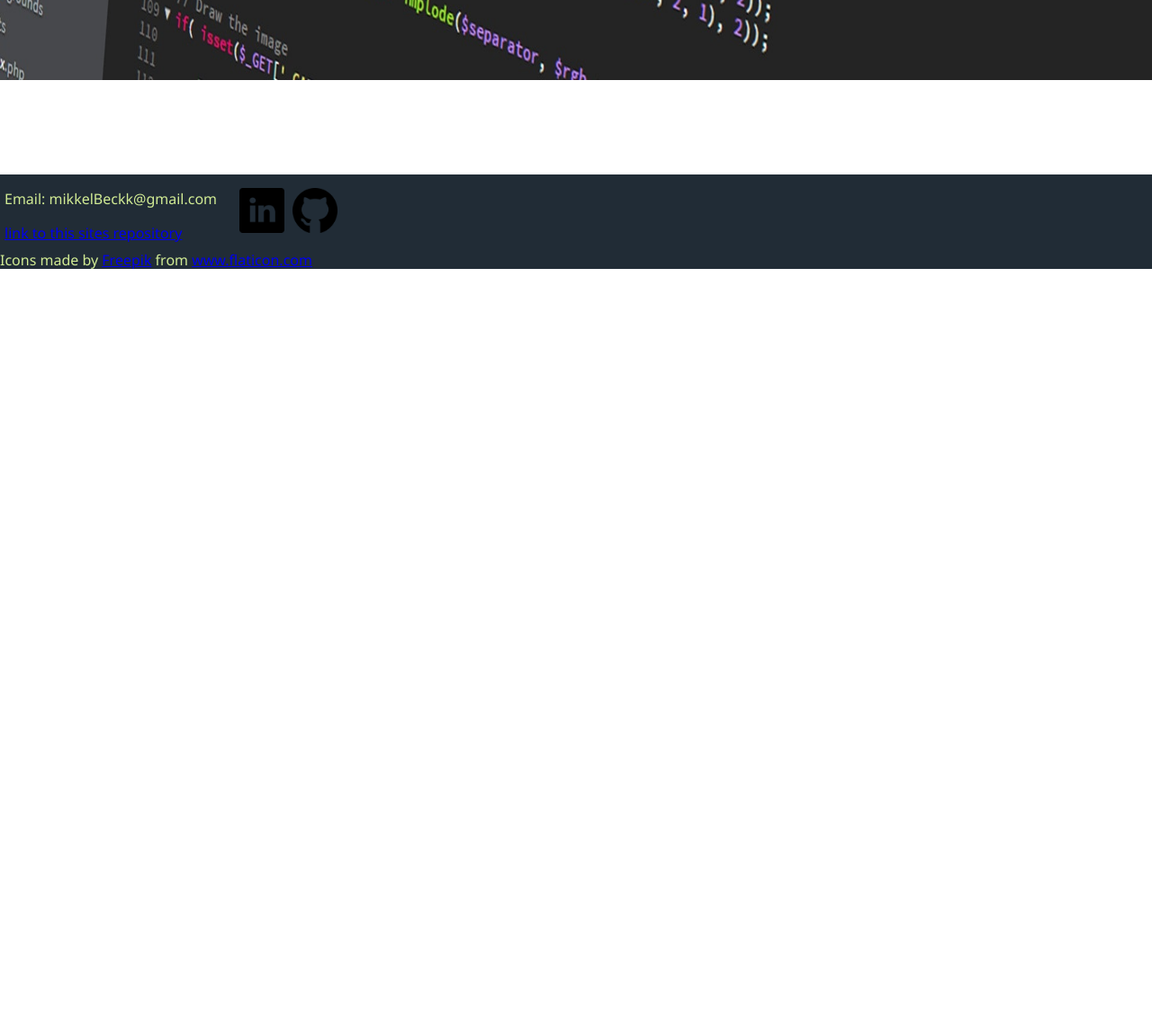
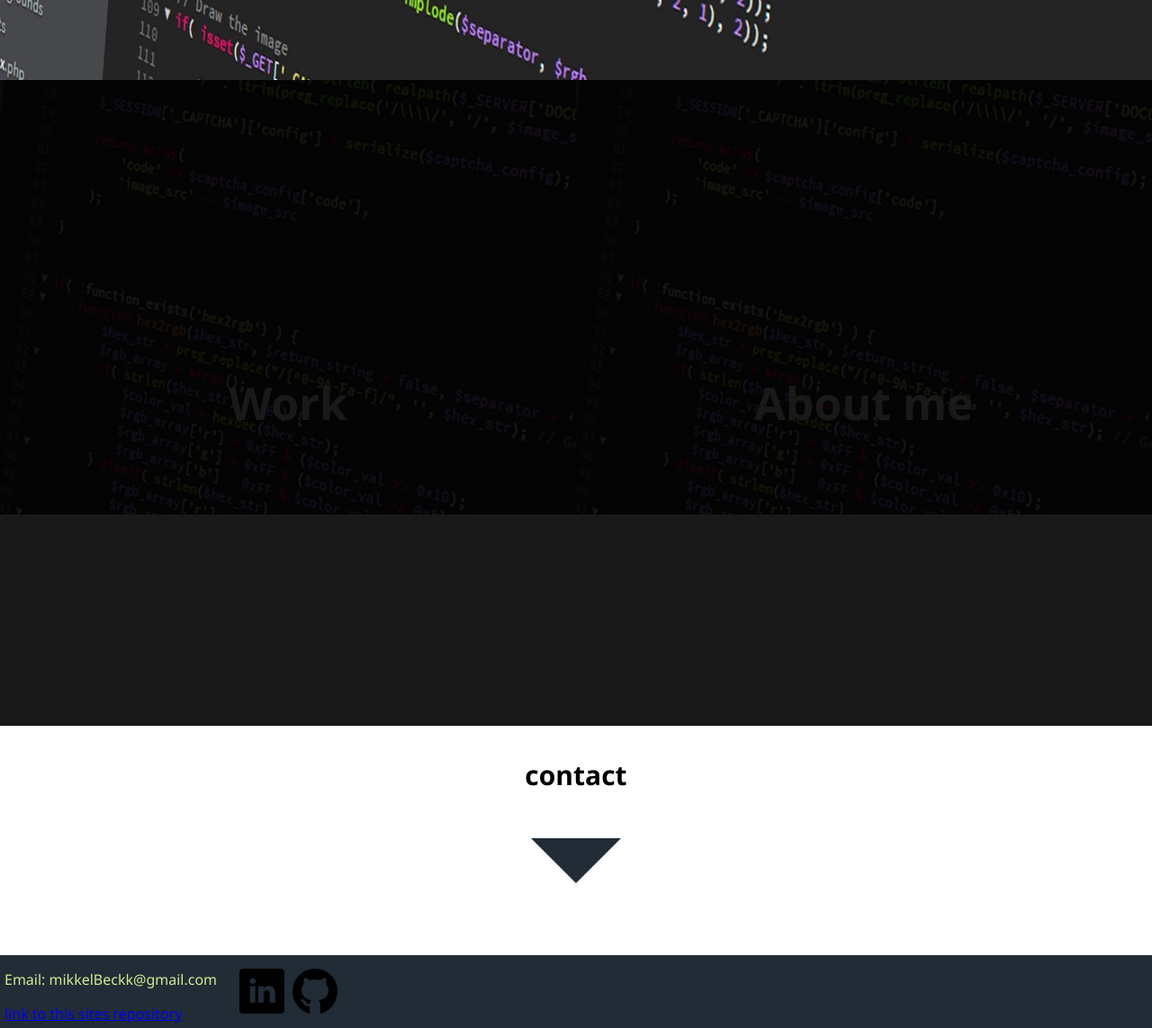
Before and after one commit to BeckMK1/portfolio, a plain HTML site: page index.html in a window 1280 px wide. Shown: the part 891-2034 px from the top of the page at 90% size. Before the commit the page ends 1191 px from the top, so only its background shows below. Drawn offline with Linux system fonts and the light colour scheme; no server answers.

Commit message:
added sections
added work section button
added me section button
added cantact arrow

```diff
--- a/index.html
+++ b/index.html
@@ -22,7 +22,28 @@
         <img src="images/frontImg.jpg" alt="coding">
     </div>
 </div>
-
+<!------------------------ splitter  ------------------------------------------>
+<!-- work -->
+    <div id="work" class="split">
+        <div id="blackOut-work" class="split-blackOut"></div>
+            <img src="images/work.png" alt="work">
+        <div class="split-text">
+            <h2>Work</h2>
+    </div>
+</div>
+<!-- me -->
+    <div id="me" class="split">
+        <div id="blackOut-me" class="split-blackOut"></div>
+            <img src="images/work.png" alt="me">
+        <div class="split-text">
+            <h2>About me</h2>
+        </div>
+    </div>
+<!-- contact -->
+<div id="contact">
+<p>contact</p>
+<div class="down-arrow"></div>
+</div>
 <!------------------------ sub content ---------------------------------------->
 <div class="sub"></div>
 <footer>
@@ -45,6 +66,7 @@
 <!-- TODO: Add SDKs for Firebase products that you want to use -->
 <script src="https://www.gstatic.com/firebasejs/7.11.0/firebase-analytics.js"></script>
 <script src="https://www.gstatic.com/firebasejs/7.11.0/firebase-firestore.js"></script>
-<script src="js/content.js"></script>
+<script src="js/main.js"></script>
+<script src="js/funtions/content.js"></script>
 </body>
 </html>
--- a/js/content.js
+++ b/js/funtions/content.js
@@ -62,11 +62,11 @@ document.querySelector(".sub").innerHTML = htmlTemplate;
 // const slide = document.querySelector('.slide')
 // const images = document.querySelector('.slide img')
 
-// // buttons
+// buttons
 // const prevBtn = document.querySelector('#prevBtn');
 // const nextBtn = document.querySelector('#nextBtn');
 
-// // counter
+// counter
 // let counter = 1;
 // const size = images[0].clientWidth;
 
--- /dev/null
+++ b/js/main.js
@@ -0,0 +1,20 @@
+// -------------------- splitter -----------------------
+// work
+document.getElementById("work").addEventListener("mouseover",workOver);
+document.getElementById("work").addEventListener("mouseout",workOut);
+function workOver(){
+    document.querySelector("#blackOut-work").style.opacity = "0%";
+}
+function workOut(){
+    document.querySelector("#blackOut-work").style.opacity = "90%";
+}
+// me
+document.getElementById("me").addEventListener("mouseover",meOver);
+document.getElementById("me").addEventListener("mouseout",meOut);
+
+function meOver(){
+    document.querySelector("#blackOut-me").style.opacity = "0%";
+}
+function meOut(){
+    document.querySelector("#blackOut-me").style.opacity = "90%";
+}
--- a/styles/main.scss
+++ b/styles/main.scss
@@ -57,7 +57,69 @@ img{
         color: $tool;
     }
 }
-
+// ---------------------- splitter ------------------------------
+.split{
+    width: 50%;
+    height:717.58px;
+    position: relative;
+    bottom: 5px;
+    float: left;
+img{
+position: absolute;
+width: 100%;
+height: auto;
+}
+}
+.split-text{
+display: flex;
+position: relative;
+z-index: 1;
+width: 100%;
+height: 100%;
+justify-content: center;
+align-items: center;
+color: white;
+h2{
+font-size: 50px;
+}
+}
+.split-blackOut{
+position: absolute;
+width: 100%;
+height:100%;
+z-index: 2;
+background-color:black;
+opacity: 90%;
+}
+#me{
+float: right;
+}
+// --------------------- down-arrow -------------------------
+#contact{
+width: 100%;
+height: 150px;
+display: flex;
+justify-content: center;
+align-items: center;
+flex-direction: column;
+.down-arrow{
+    position: relative;
+    animation: down 1s linear 2s infinite alternate;
+    width: 0;
+    height: 0;
+    border-left: 50px solid transparent;
+    border-right: 50px solid transparent;
+    border-top: 50px solid $green;
+}
+p{
+font-weight: bold;
+font-size: 30px;
+}
+}
+@keyframes down{
+0% {top:0px};
+100% {top:20px};
+}
 // ----------------------sub (content)-----------------------
     .sub{
     width: 100%;
```
Also changed, not shown: images/work.png (added), js/funtions/firebase.js (deleted), styles/main.css, 1 other file.
